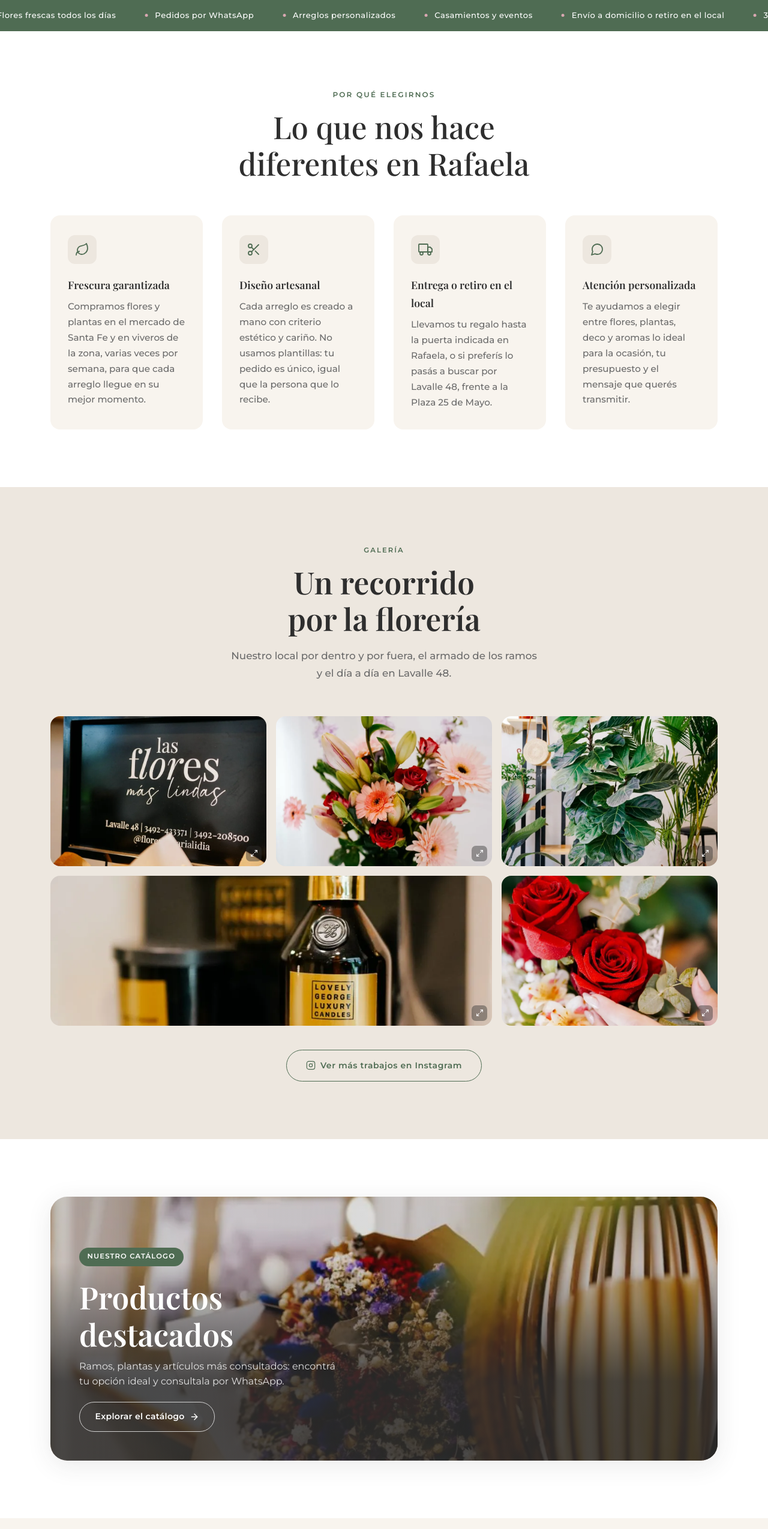
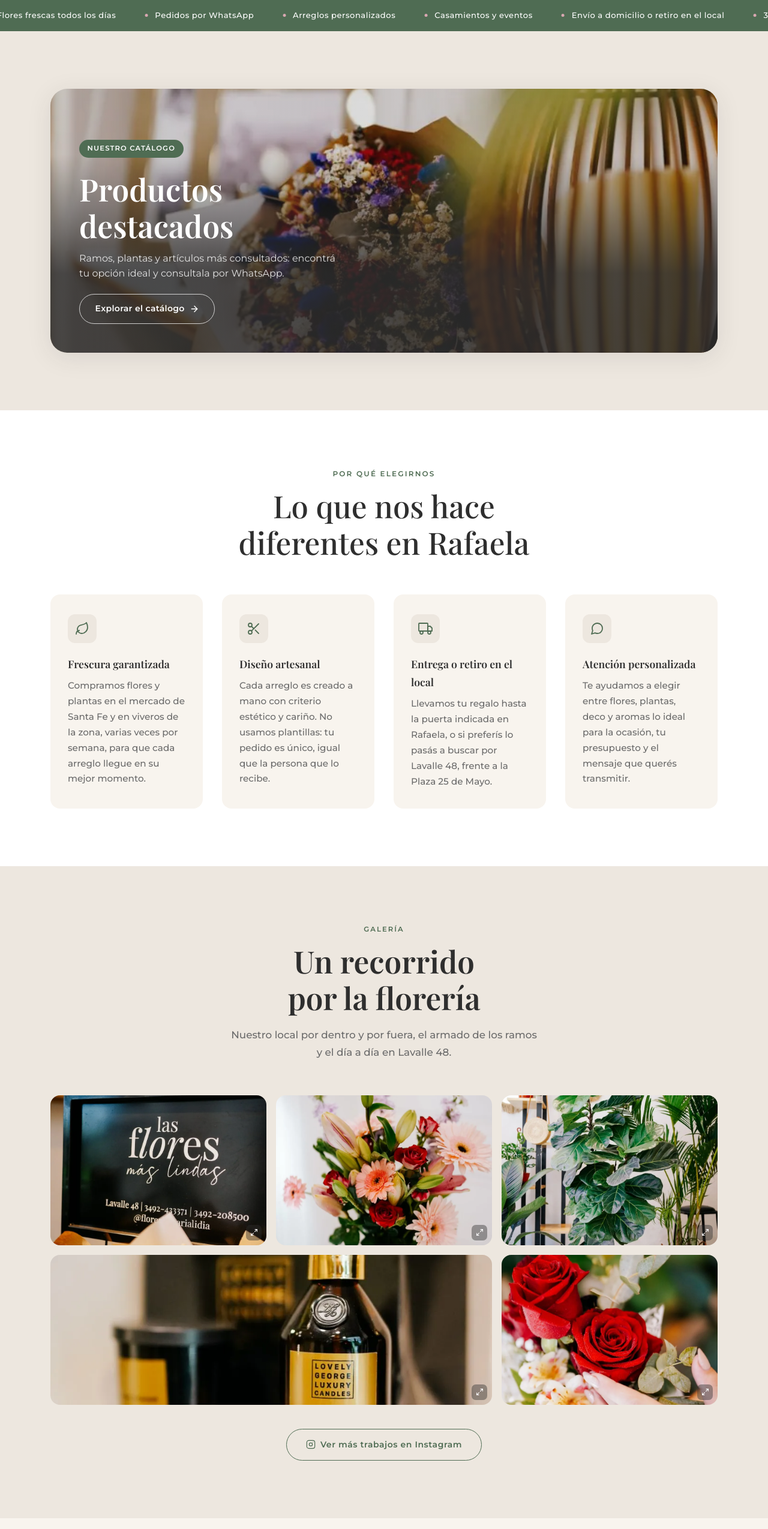
Before and after one commit to tatoo1978-rgb/floreriaBackup, a plain HTML site: page index.html in a window 1280 px wide. Shown: the part 1012-3561 px from the top of the page at 60% size. Drawn offline with nearby package versions, Linux system fonts and the light colour scheme.

Commit message:
Add files via upload

```diff
--- a/css/styles.css
+++ b/css/styles.css
@@ -893,6 +893,7 @@
 
     /* ── PRODUCTOS DESTACADOS ── */
     #productos{background:var(--white)}
+    body:not(.subpage) #productos{background:var(--beige)}
     /* Banner de acceso al catálogo (home) */
     .products-teaser{position:relative;display:block;border-radius:var(--radius-lg);overflow:hidden;min-height:440px;text-decoration:none;box-shadow:var(--shadow-card)}
     .products-teaser img{position:absolute;inset:0;width:100%;height:100%;object-fit:cover;transition:transform .6s ease}
--- a/index.html
+++ b/index.html
@@ -182,7 +182,7 @@
   <link rel="preconnect" href="https://fonts.googleapis.com">
   <link rel="preconnect" href="https://fonts.gstatic.com" crossorigin="">
   <link rel="stylesheet" href="https://fonts.googleapis.com/css2?family=Playfair+Display:wght@500;600;700&family=Montserrat:wght@300;400;500;600;700&display=swap">
-  <link rel="stylesheet" href="css/styles.css?v=27">
+  <link rel="stylesheet" href="css/styles.css?v=28">
 </head>
 <body>
 <!-- HEADER -->
@@ -285,6 +285,27 @@
   </div>
 </div>
 
+<!-- PRODUCTOS DESTACADOS (acceso al catálogo) -->
+<section id="productos" class="section" role="region" aria-labelledby="productos-title">
+  <div class="container">
+    <a href="productos.html" class="products-teaser reveal" aria-label="Ver el catálogo de productos destacados">
+      <img width="933" height="1400" src="img/27-ramo-de-flores-secas-en-estanter.webp" alt="Productos destacados de Florería María Lidia: ramos, plantas, deco y aromas">
+      <div class="products-teaser-overlay">
+        <span class="service-tag">Nuestro catálogo</span>
+        <h2 class="display-lg" id="productos-title" style="color:var(--white);">Productos<br>destacados</h2>
+        <p class="products-teaser-desc">Ramos, plantas y artículos más consultados: encontrá tu opción ideal y consultala por WhatsApp.</p>
+        <span class="products-teaser-btn">Explorar el catálogo
+          <svg width="16" height="16" viewBox="0 0 24 24" fill="none" stroke="currentColor" stroke-width="2.2" stroke-linecap="round" stroke-linejoin="round" aria-hidden="true"><line x1="5" y1="12" x2="19" y2="12"></line><polyline points="12 5 19 12 12 19"></polyline></svg>
+        </span>
+      </div>
+    </a>
+  </div>
+</section>
+
+
+
+
+
 <!-- BENEFITS -->
 <section id="beneficios" class="section" role="region" aria-labelledby="beneficios-title">
   <div class="container">
@@ -332,26 +353,6 @@
     </div>
   </div>
 </section>
-
-<!-- PRODUCTOS DESTACADOS (acceso al catálogo) -->
-<section id="productos" class="section" role="region" aria-labelledby="productos-title">
-  <div class="container">
-    <a href="productos.html" class="products-teaser reveal" aria-label="Ver el catálogo de productos destacados">
-      <img width="933" height="1400" src="img/27-ramo-de-flores-secas-en-estanter.webp" alt="Productos destacados de Florería María Lidia: ramos, plantas, deco y aromas" loading="lazy">
-      <div class="products-teaser-overlay">
-        <span class="service-tag">Nuestro catálogo</span>
-        <h2 class="display-lg" id="productos-title" style="color:var(--white);">Productos<br>destacados</h2>
-        <p class="products-teaser-desc">Ramos, plantas y artículos más consultados: encontrá tu opción ideal y consultala por WhatsApp.</p>
-        <span class="products-teaser-btn">Explorar el catálogo
-          <svg width="16" height="16" viewBox="0 0 24 24" fill="none" stroke="currentColor" stroke-width="2.2" stroke-linecap="round" stroke-linejoin="round" aria-hidden="true"><line x1="5" y1="12" x2="19" y2="12"></line><polyline points="12 5 19 12 12 19"></polyline></svg>
-        </span>
-      </div>
-    </a>
-  </div>
-</section>
-
-
-
 
 <!-- HOW TO BUY -->
 <section id="como-comprar" class="section" role="region" aria-labelledby="comprar-title">
```
Also changed, not shown: productos.html (+1 -1 lines).
